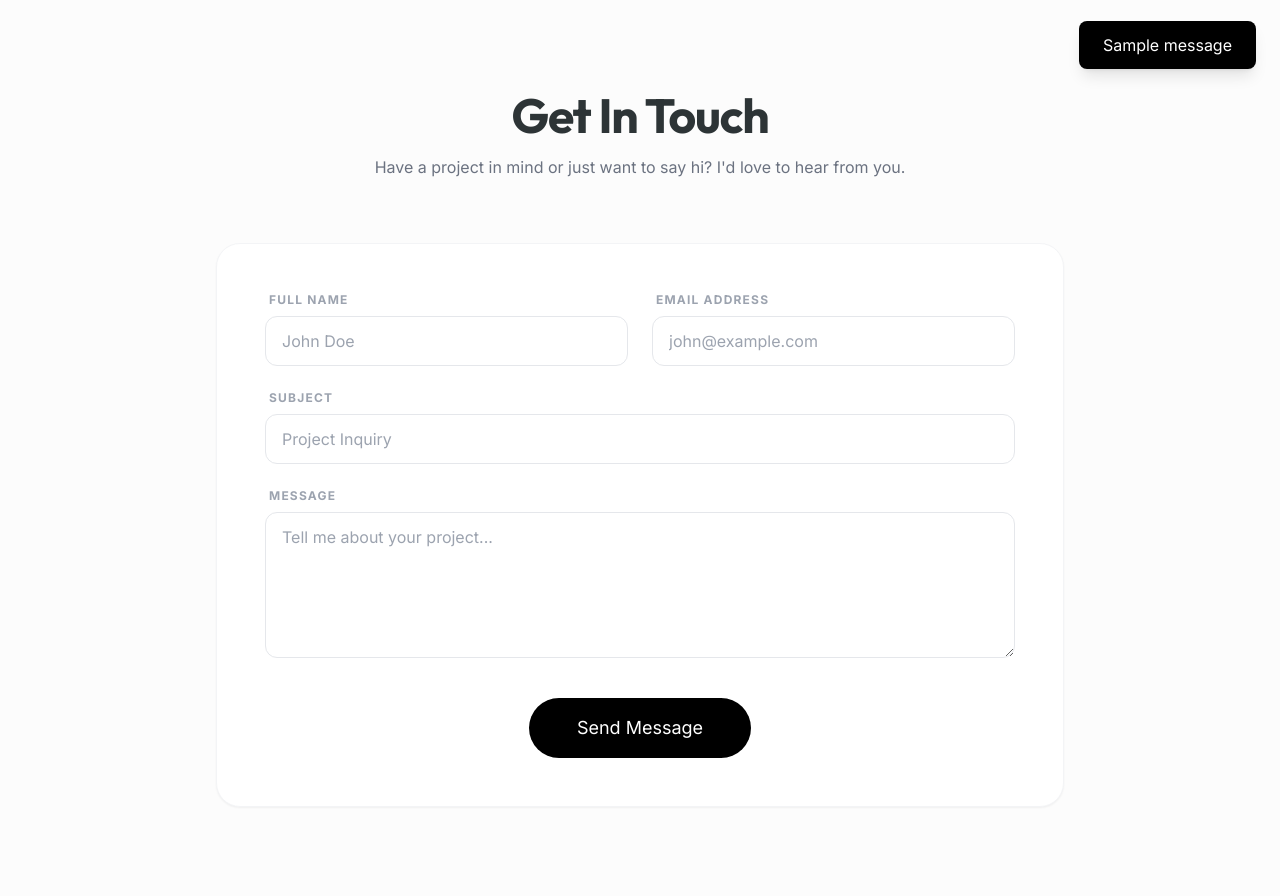
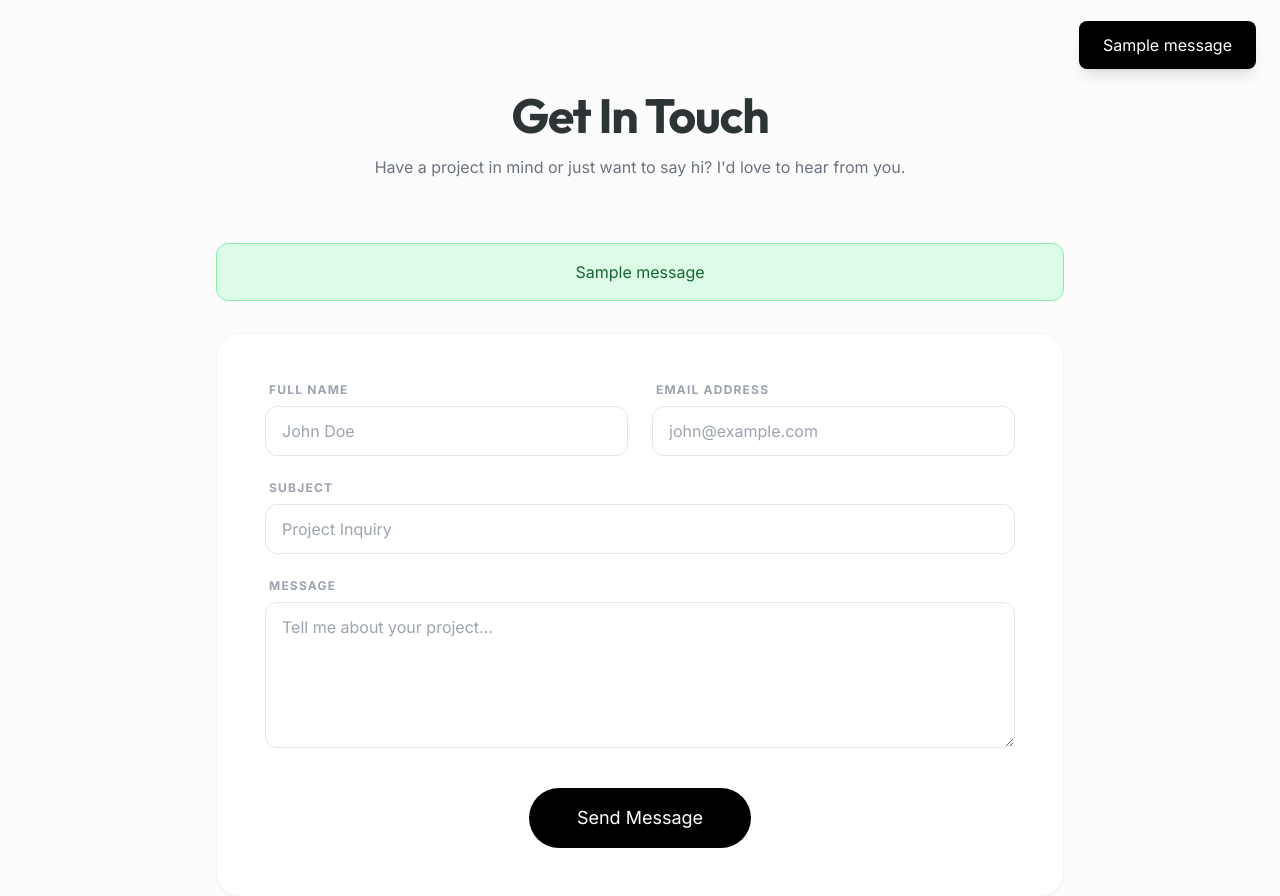
Before and after one commit to harsh-valecha/game_developer_portfolio, a Flask app: page /contact in a window 1280 px wide. Shown: the part 69-965 px from the top of the page. Run offline with Flask 3, Linux system fonts and the light colour scheme; one stand-in notice (Sample message) is shown; some libraries are stand-ins or nearby versions.

Commit message:
fix: render flash messages in contact template and update CI config

```diff
--- a/templates/contact.html
+++ b/templates/contact.html
@@ -8,6 +8,18 @@
         <h1 class="text-5xl font-bold tracking-tight mb-4">Get In Touch</h1>
         <p class="text-gray-500">Have a project in mind or just want to say hi? I'd love to hear from you.</p>
     </div>
+
+    {% with messages = get_flashed_messages() %}
+    {% if messages %}
+    <div class="mb-8">
+        {% for message in messages %}
+        <div class="bg-green-100 border border-green-300 text-green-800 rounded-xl px-6 py-4 text-center" data-aos="fade-up">
+            {{ message }}
+        </div>
+        {% endfor %}
+    </div>
+    {% endif %}
+    {% endwith %}
 
     <div class="bg-white border border-gray-100 rounded-3xl p-8 md:p-12 shadow-sm" data-aos="fade-up">
         <form action="/contact" method="POST" class="grid grid-cols-1 md:grid-cols-2 gap-6">
```
Also changed, not shown: e2e/contact.spec.ts (+1 -0 lines).
